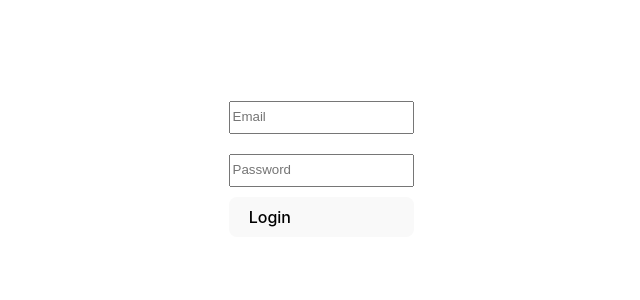
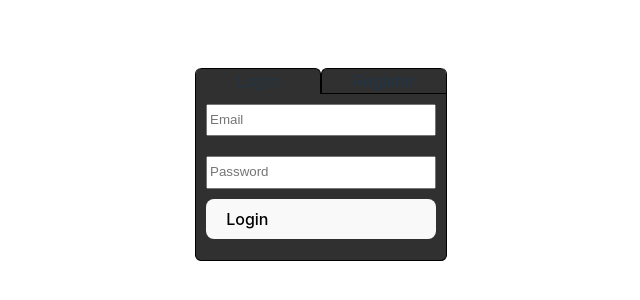
Before and after one commit to MartMcMahon/cardstock, a React (Vite) app: page /login in a window 1280 px wide. Shown: the part 268-568 px from the top of the page, without its empty margins (319-959 px from the left). Built offline with nearby package versions, Linux system fonts and the light colour scheme; no server answers.

Commit message:
animation fun

```diff
--- a/src/login.css
+++ b/src/login.css
@@ -3,30 +3,79 @@ body {
   justify-content: center;
 }
 
-.sign-up {
-  cursor: pointer;
-  display: flex;
-  justify-content: center;
-  margin-top: 20px;
-  width: 100%;
-}
-
 .container {
   align-items: center;
   display: flex;
+  flex-direction: column;
   justify-content: center;
   margin: auto;
-  width: 100%;
+  max-width: 250px;
+  min-width: 200px;
+  width: 60%;
   height: 100vh;
 
-  .login-form {
-    max-width: 40%;
+  .login-header {
+    border: 1px solid #000;
+    border-bottom: none;
+    border-top: none;
+    border-radius: 6px;
+    border-bottom-left-radius: 0;
+    border-bottom-right-radius: 0;
+    display: flex;
+    justify-content: space-around;
+    max-width: 100%;
+    width: 100%;
+
+    div {
+      background-color: #303030;
+      border-bottom: 1px solid #000;
+      border-top: 1px solid #000;
+      border-radius: 6px;
+      border-bottom-left-radius: 0;
+      border-bottom-right-radius: 0;
+      cursor: pointer;
+      display: flex;
+      justify-content: center;
+      width: 100%;
+    }
+
+    div:first-child {
+      border-right: 1px solid #000;
+    }
+
+    div:last-child {
+      border-left: 1px solid #000;
+    }
+
+    div.active {
+      border-bottom: none;
+    }
   }
+}
+
+.login-form {
+  background-color: #303030;
+  border: 1px solid #000;
+  border-top: none;
+  border-radius: 6px;
+  border-top-left-radius: 0;
+  border-top-right-radius: 0;
+  display: flex;
+  justify-content: center;
+  width: 100%;
+  height: 166px;
+  transition: height 0.15s ease-in;
+}
+
+.login-form.register {
+  height: 200px;
+  padding: 10px 0;
 }
 
 form {
   display: flex;
   flex-direction: column;
+  width: 100%;
 
   input {
     line-height: 2;
--- a/src/login.tsx
+++ b/src/login.tsx
@@ -8,7 +8,11 @@ const Login = () => {
   const { currentUser } = useAuth();
   const [email, setEmail] = useState("");
   const [password, setPassword] = useState("");
-  const [_loading, setLoading] = useState(true); // State to handle loading state
+  const [passwordInput1, setPasswordInput1] = useState("");
+  const [passwordInput2, setPasswordInput2] = useState("");
+  const [_loading, setLoading] = useState(true);
+
+  const [isLoginPanel, setIsLoginPanel] = useState(true);
 
   useEffect(() => {
     const fetchUserData = async () => {
@@ -33,9 +37,36 @@ const Login = () => {
     }
   };
 
+  const handleRegister = async () => {
+    if (passwordInput1 !== passwordInput2) {
+      console.error("Passwords do not match");
+      return;
+    }
+    console.log("Registering with email: ", email, passwordInput1);
+  };
+
   return (
     <div className="container">
-      <div className="login-form">
+      <div className="login-header">
+        <div
+          className={"login-title" + (isLoginPanel ? " active" : "")}
+          onClick={() => {
+            setIsLoginPanel(true);
+          }}
+        >
+          Login
+        </div>
+        <div
+          className={"signup-title" + (!isLoginPanel ? " active" : "")}
+          onClick={() => {
+            setIsLoginPanel(false);
+          }}
+        >
+          Register
+        </div>
+      </div>
+      <div className={"login-form" + (isLoginPanel ? "" : " register")}>
+        {isLoginPanel ? (
           <form
             onSubmit={(e) => {
               e.preventDefault();
@@ -48,6 +79,7 @@ const Login = () => {
               value={email}
               onChange={(e) => setEmail(e.target.value)}
             />
+
             <input
               type="password"
               placeholder="Password"
@@ -56,6 +88,34 @@ const Login = () => {
             />
             <button onClick={handleLogin}>Login</button>
           </form>
+        ) : (
+          <form
+            onSubmit={(e) => {
+              e.preventDefault();
+              handleRegister();
+            }}
+          >
+            <input
+              type="email"
+              placeholder="Email"
+              value={email}
+              onChange={(e) => setEmail(e.target.value)}
+            />
+            <input
+              type="password"
+              placeholder="Password"
+              value={passwordInput1}
+              onChange={(e) => setPasswordInput1(e.target.value)}
+            />
+            <input
+              type="password"
+              placeholder="Password"
+              value={passwordInput2}
+              onChange={(e) => setPasswordInput2(e.target.value)}
+            />
+            <button onClick={handleRegister}>Sign Up</button>
+          </form>
+        )}
       </div>
     </div>
   );
```
Lines whose indentation alone changed are shown as unchanged.
